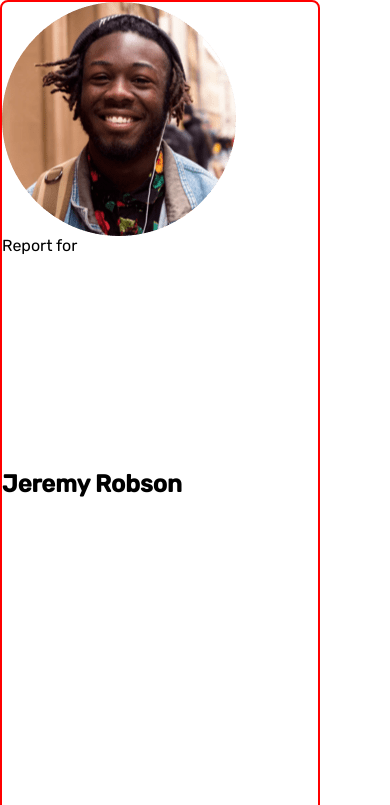
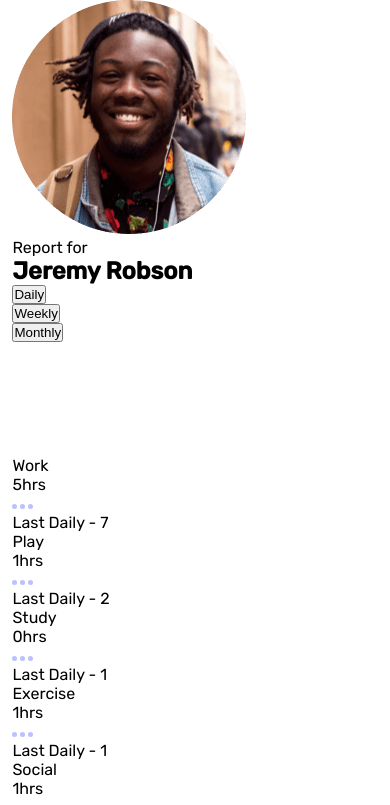
Before and after one commit to Diegofergamboa/time-tracking-dashboard-main, a website: page index.html in a window 390 px wide. Shown: the top 805 px of the page. Drawn offline with Linux system fonts and the light colour scheme.

Commit message:
Styling the mobile entire project

```diff
--- a/static/css/main.css
+++ b/static/css/main.css
@@ -9,22 +9,16 @@
 
 body {
     font-family: var(--rubik-font);
+    display: grid;
+    grid-template-rows: repeat(7, 1fr);
+    justify-content: center;
+}
+div {
+    background-color: var(--);
+    border-radius: 8px;
 }
 
-div {
-    border: 2px red solid;
-    min-width: 310px;
-    width: 320px;
-    max-width: 450px;
-    border-radius: 8px;
-    height: auto;
-    display: grid;
-    grid-template-rows: repeat(7, 1fr);
-    justify-content: space-between;
-    margin: 0;
-}
-
-.section-profile ul {
+.section-profile button {
     display: flex;
     text-align: center;
     justify-content: space-between;
```
